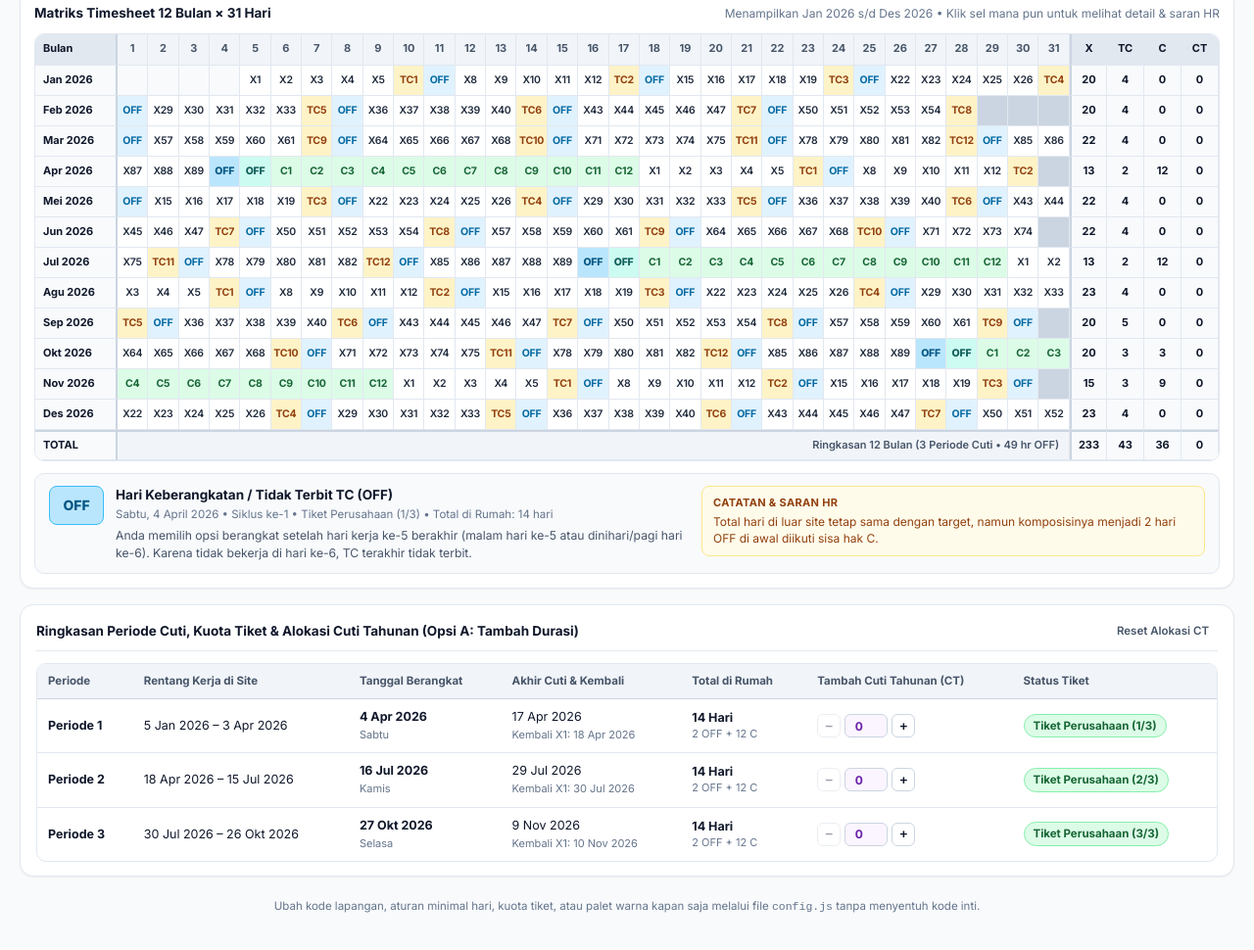
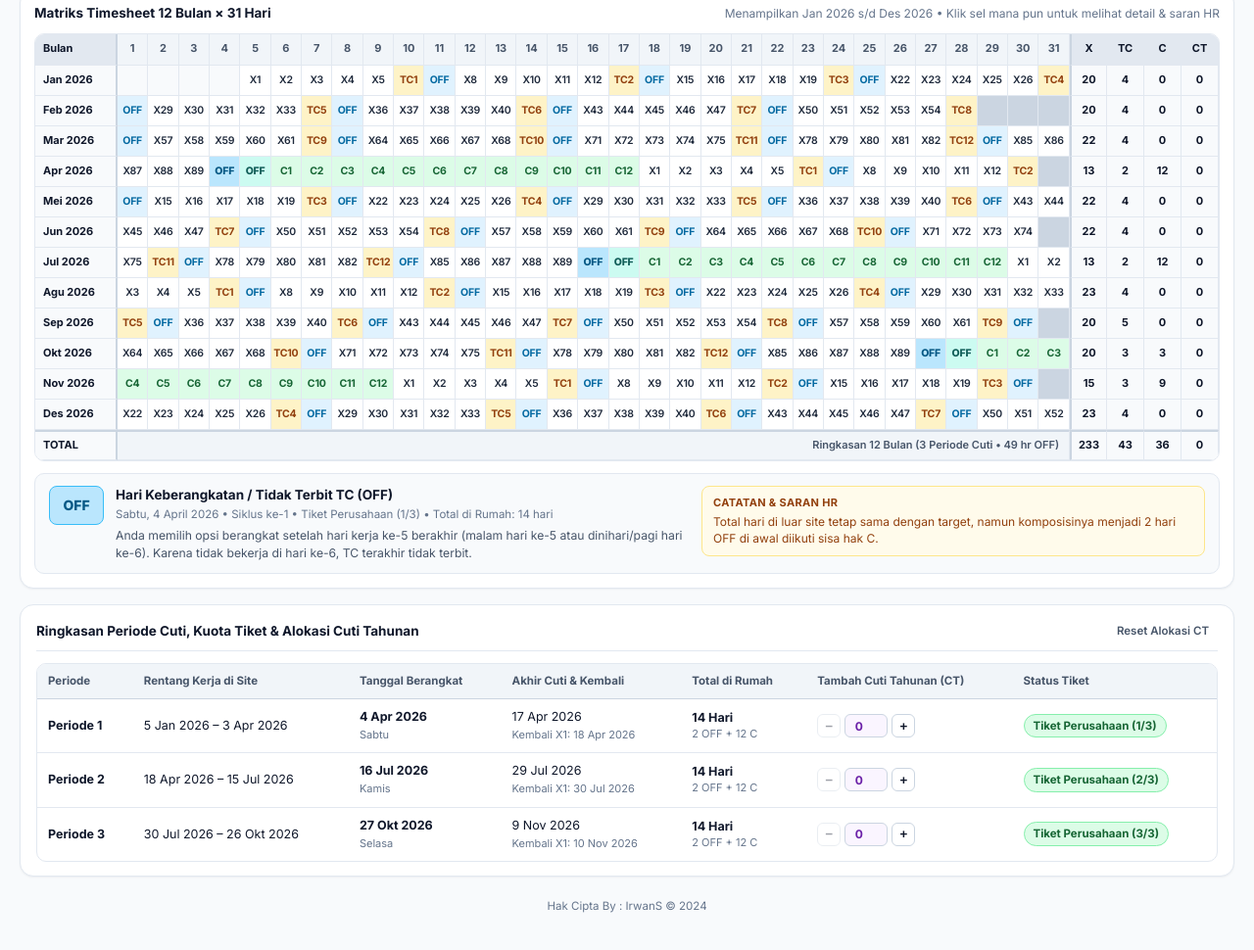
Before and after one commit to Milkywan/cuti, a plain HTML site: page index.html in a window 1280 px wide. Shown: the part 616-1586 px from the top of the page at 98% size. Drawn offline with nearby package versions, Linux system fonts and the light colour scheme.

Commit message:
Update index.html

```diff
--- a/index.html
+++ b/index.html
@@ -211,7 +211,7 @@
     <!-- CYCLES SUMMARY & ANNUAL LEAVE ALLOCATOR -->
     <section class="card">
       <div class="card-header">
-        <h2 class="card-title">Ringkasan Periode Cuti, Kuota Tiket &amp; Alokasi Cuti Tahunan (Opsi A: Tambah Durasi)</h2>
+        <h2 class="card-title">Ringkasan Periode Cuti, Kuota Tiket &amp; Alokasi Cuti Tahunan</h2>
         <button type="button" class="btn btn-ghost no-print" id="btnClearCT" style="font-size:11.5px;padding:4px 8px;">
           Reset Alokasi CT
         </button>
@@ -241,7 +241,7 @@
     </section>
 
     <footer class="footer-note no-print">
-      Ubah kode lapangan, aturan minimal hari, kuota tiket, atau palet warna kapan saja melalui file <code>config.js</code> tanpa menyentuh kode inti.
+      Hak Cipta By : IrwanS &copy; 2024
     </footer>
 
   </main>
```
